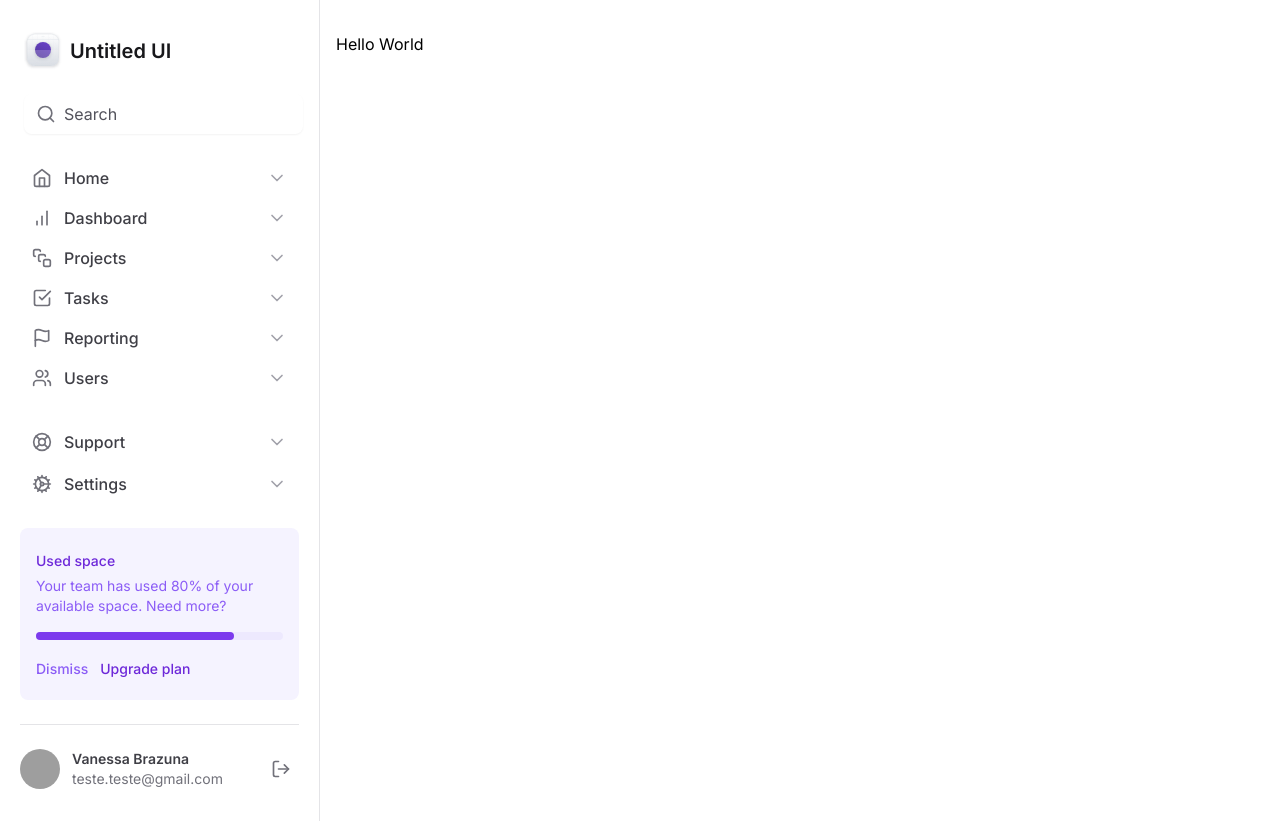
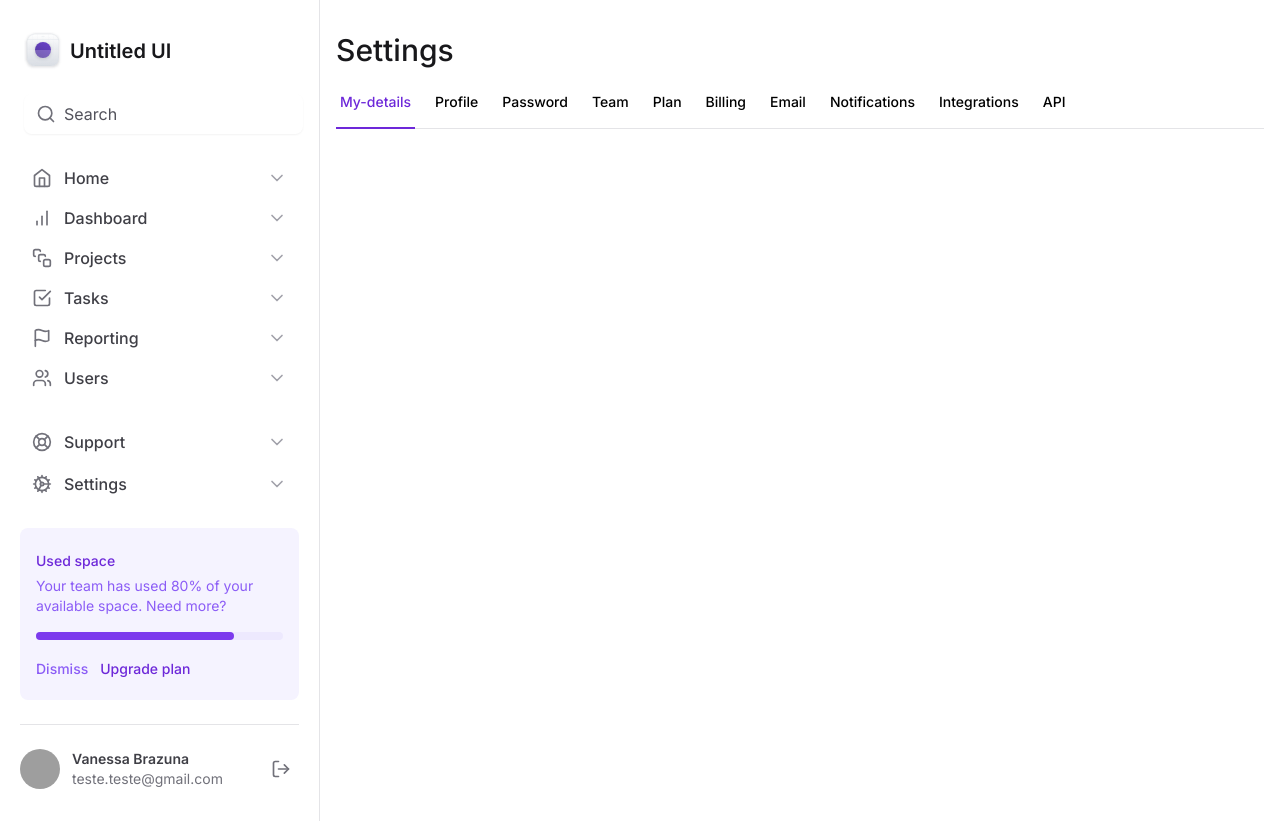
Before and after one commit to vanessabrazuna/dashboard-tailwind, a Next.js app: page / in a window 1280 px wide. Built offline with nearby package versions, Linux system fonts and the light colour scheme; grey boxes are pictures that could not be loaded.

Commit message:
Creating Tabs with Radix Tabs

```diff
--- a/src/app/layout.tsx
+++ b/src/app/layout.tsx
@@ -16,7 +16,7 @@
   children: React.ReactNode
 }) {
   return (
-    <html lang="en">
+    <html lang="en" className="subpixel-antialiased">
       <body className={inter.className}>
         <div className="min-h-screen grid grid-cols-app">
           <Sidebar />
--- a/src/app/page.tsx
+++ b/src/app/page.tsx
@@ -1,3 +1,11 @@
+import { SettingsTabs } from '@/components/SettingsTabs'
+
 export default function Home() {
-  return <h1>Hello World</h1>
+  return (
+    <>
+      <h1 className="text-3xl font-medium text-zinc-900">Settings</h1>
+
+      <SettingsTabs />
+    </>
+  )
 }
--- /dev/null
+++ b/src/components/SettingsTabs/TabItem.tsx
@@ -0,0 +1,24 @@
+'use client'
+
+import * as Tabs from '@radix-ui/react-tabs'
+
+export interface TabItemProps {
+  value: string
+  title: string
+  isSelected?: boolean
+}
+
+export function TabItem({ value, title, isSelected = false }: TabItemProps) {
+  return (
+    <Tabs.Trigger
+      value={value}
+      className="relative px-1 pb-4 text-sm font-medium text--zinc-500 hover:text-violet-700 data-[state=active]:text-violet-700"
+    >
+      <span>{title}</span>
+
+      {isSelected && (
+        <div className="absolute -bottom-px left-0 right-0 h-0.5 bg-violet-700" />
+      )}
+    </Tabs.Trigger>
+  )
+}
--- /dev/null
+++ b/src/components/SettingsTabs/index.tsx
@@ -0,0 +1,58 @@
+'use client'
+
+import * as Tabs from '@radix-ui/react-tabs'
+import { TabItem } from './TabItem'
+import { useState } from 'react'
+
+export function SettingsTabs() {
+  const [currentTab, setCurrentTab] = useState('tab1')
+
+  return (
+    <Tabs.Root value={currentTab} onValueChange={setCurrentTab}>
+      <Tabs.List className="mt-6 flex w-full items-center gap-4 border-b border-zinc-200">
+        <TabItem
+          value="tab1"
+          title="My-details"
+          isSelected={currentTab === 'tab1'}
+        />
+        <TabItem
+          value="tab2"
+          title="Profile"
+          isSelected={currentTab === 'tab2'}
+        />
+        <TabItem
+          value="tab3"
+          title="Password"
+          isSelected={currentTab === 'tab3'}
+        />
+        <TabItem value="tab4" title="Team" isSelected={currentTab === 'tab4'} />
+        <TabItem value="tab5" title="Plan" isSelected={currentTab === 'tab5'} />
+        <TabItem
+          value="tab6"
+          title="Billing"
+          isSelected={currentTab === 'tab6'}
+        />
+        <TabItem
+          value="tab7"
+          title="Email"
+          isSelected={currentTab === 'tab7'}
+        />
+        <TabItem
+          value="tab8"
+          title="Notifications"
+          isSelected={currentTab === 'tab8'}
+        />
+        <TabItem
+          value="tab9"
+          title="Integrations"
+          isSelected={currentTab === 'tab9'}
+        />
+        <TabItem
+          value="tab10"
+          title="API"
+          isSelected={currentTab === 'tab10'}
+        />
+      </Tabs.List>
+    </Tabs.Root>
+  )
+}
```
Also changed, not shown: package.json (+12 -8 lines), 1 other file (tests, documents, lock files or other folders).
